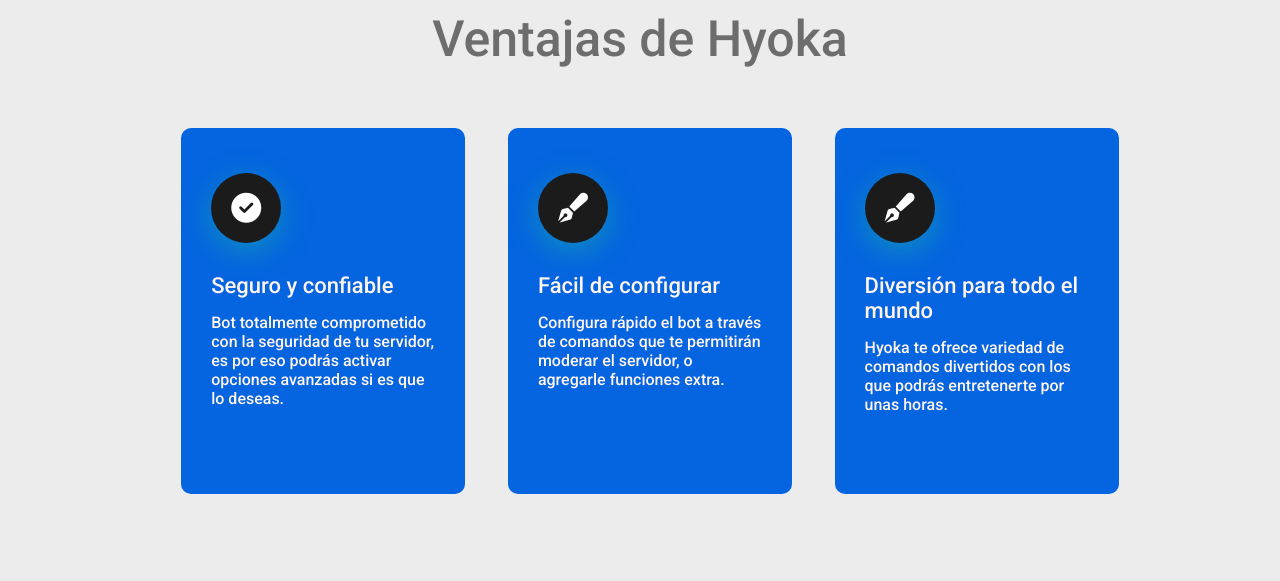
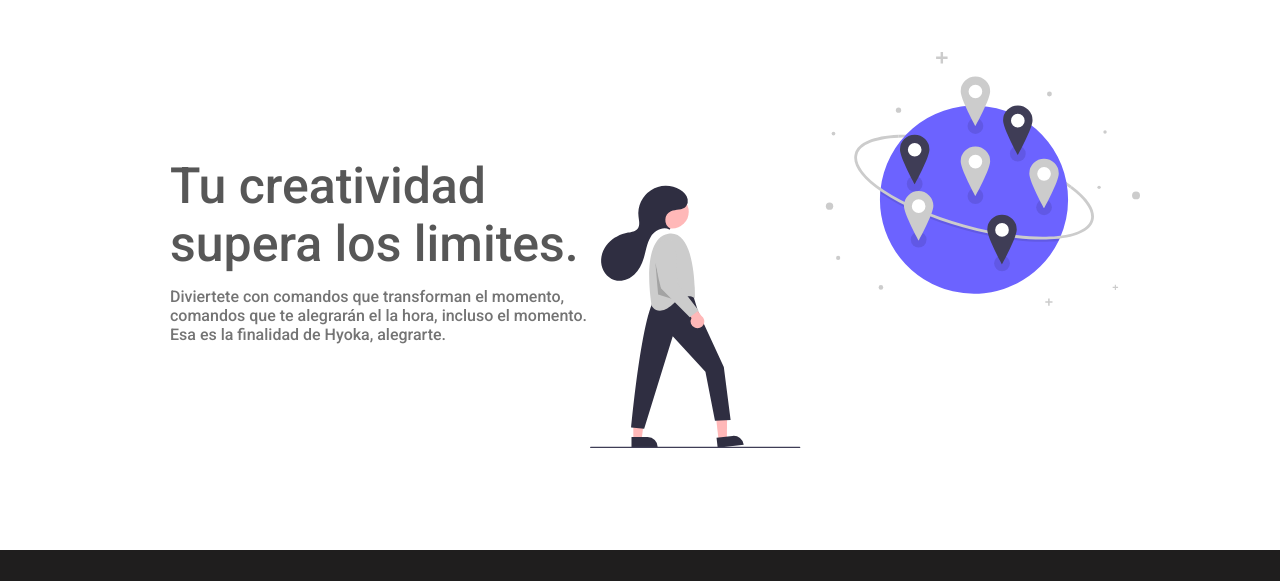
Before and after one commit to wasbraked/wasbraked.github.io, a plain HTML site: page index.html in a window 1280 px wide. Shown: the part 730-1311 px from the top of the page. Drawn offline with Linux system fonts and the light colour scheme; a script that the page names is missing.

Commit message:
Update index.html

```diff
--- a/index.html
+++ b/index.html
@@ -22,8 +22,8 @@
                 <div class="enlaces-header">
 
                     <a href="#">Inicio</a>
-                    <a href="#">Comprar</a>
-                    <a href="ingresar.html">Cuenta</a>
+                    <a href="#">Discord</a>
+
 
                 </div>
                 <div class="hamburguer">
@@ -45,29 +45,7 @@
 
     </header>
 
-    <section class="about-us">
-        <div class="contenedor1">
-            <h2 class="titulo">Ventajas de Hyoka</h2>
-            <div class="contenedor-articulo">
-                <div class="articulo">
-                    <i class="fas fa-check-circle"></i>
-                    <h3>Seguro y confiable</h3>
-                    <p>Bot totalmente comprometido con la seguridad de tu servidor, es por eso podrás activar opciones avanzadas si es que lo deseas.</p>
-                </div>
-                <div class="articulo">
-                    <i class="fas fa-pen-fancy"></i>
-                    <h3>Fácil de configurar</h3>
-                    <p>Configura rápido el bot a través de comandos que te permitirán moderar el servidor, o agregarle funciones extra.</p>
-                </div>
-                <div class="articulo">
-                    <i class="fas fa-pen-fancy"></i>
-                    <h3>Diversión para todo el mundo</h3>
-                    <p>Hyoka te ofrece variedad de comandos divertidos con los que podrás entretenerte por unas horas.</p>
-                </div>
-            </div>
-        </div>
-        <div class= "wave" style="height: 150px; overflow: hidden;" ><svg viewBox="0 0 500 150" preserveAspectRatio="none" style="height: 100%; width: 100%;"><path d="M-4.80,125.82 C152.08,136.67 408.85,75.48 500.84,120.88 L500.00,150.00 L0.00,150.00 Z" style="stroke: none; fill: rgb(255, 255, 255);"></path></svg></div>
-    </section>
+
 
     <section class="questions contenedor">
         <section class="textos-questions">
```
